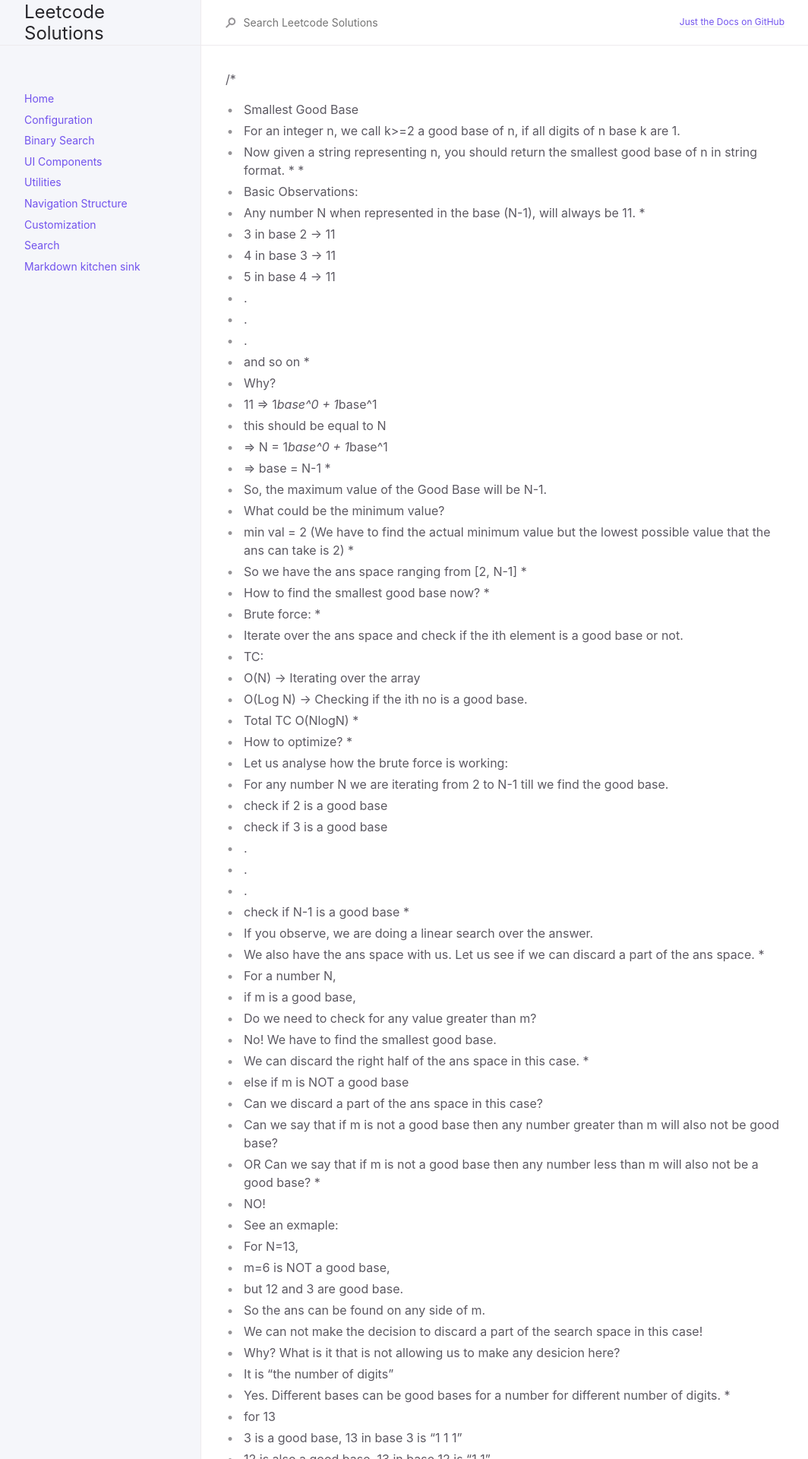
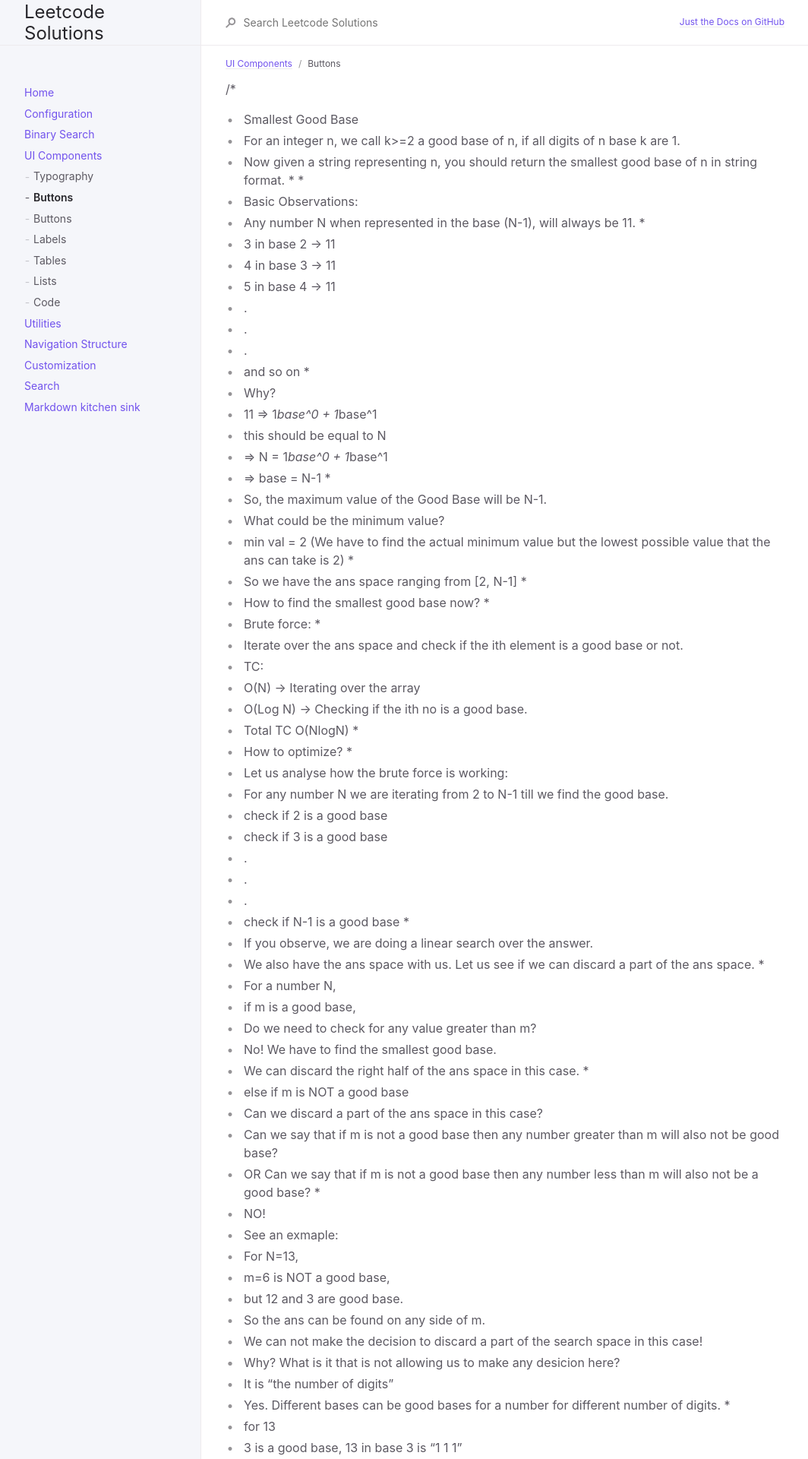
Before and after one commit to saivasanth528/leetcode-solutions, a Jekyll site: the page built from docs/binary-search/SmallestGoodBase.md, in a window 1280 px wide. Shown: the top 1920 px of the page at 76% size, without its empty margins (107-1171 px from the left). Built offline with Jekyll 4.4.1, drawn with Linux system fonts in a browser that asks for light colours; our own code applies the rules of GitHub Pages for plain Markdown files.

Commit message:
Update SmallestGoodBase.md

```diff
--- a/docs/binary-search/SmallestGoodBase.md
+++ b/docs/binary-search/SmallestGoodBase.md
@@ -1,3 +1,9 @@
+---
+layout: default
+title: Buttons
+parent: UI Components
+nav_order: 2
+---
 /*
  * Smallest Good Base
  * For an integer n, we call k>=2 a good base of n, if all digits of n base k are 1.
```
